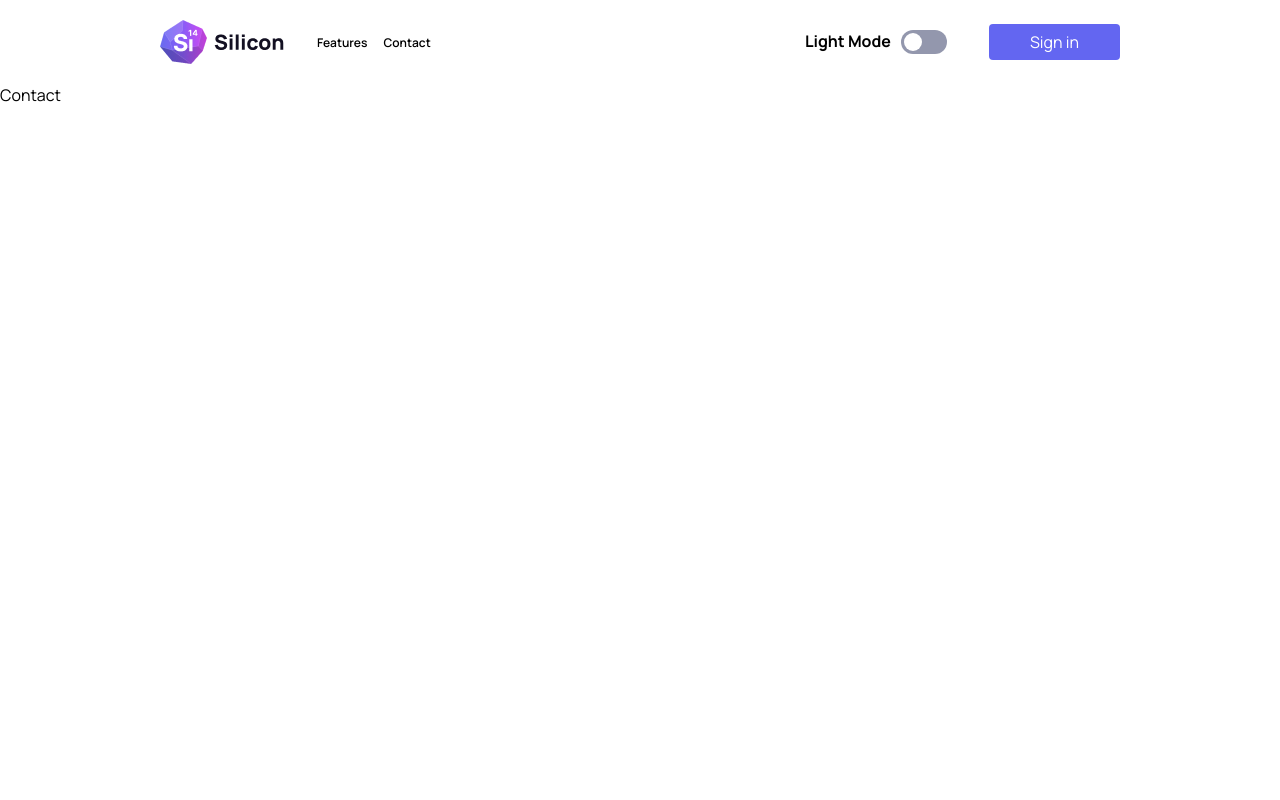
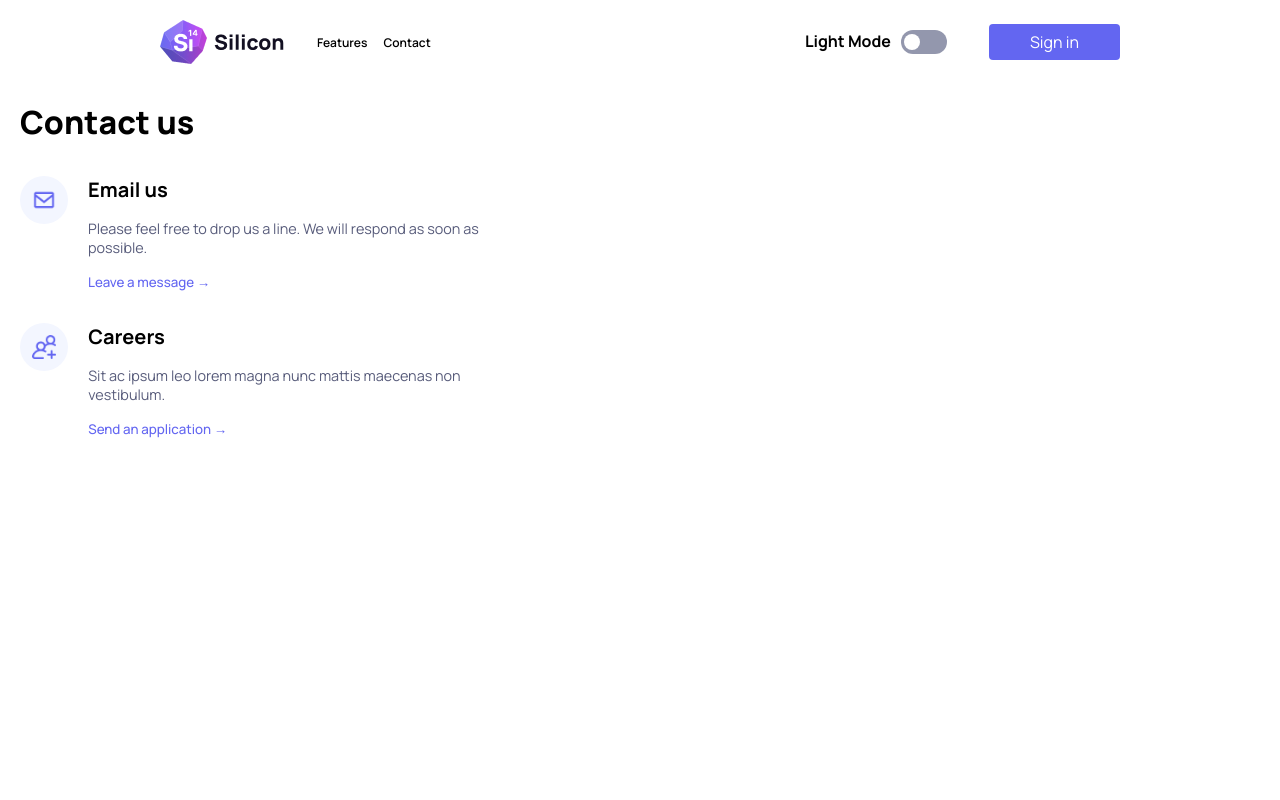
Before and after one commit to nawrazaltai/uppgift_1_html_css, a React (Vite) app: page /contact in a window 1280 px wide. Shown: the top 800 px of the page. Built offline with nearby package versions, Linux system fonts and the light colour scheme.

Commit message:
contact page upper section ui

```diff
--- a/src/Contact.jsx
+++ b/src/Contact.jsx
@@ -2,7 +2,61 @@ import React from "react";
 import { useTheme } from "./context/ThemeContext";
 
 const Contact = () => {
-  return <div style={{ display: "flex", height: "100vh" }}>Contact</div>;
+  const contactMethods = [
+    {
+      id: 0,
+      icon: "assets/envelope.png",
+      title: "Email us",
+      description:
+        "Please feel free to drop us a line. We will respond as soon as possible.",
+      cta: "Leave a message",
+    },
+    {
+      id: 1,
+      icon: "assets/add-group.png",
+      title: "Careers",
+      description:
+        "Sit ac ipsum leo lorem magna nunc mattis maecenas non vestibulum.",
+      cta: "Send an application",
+    },
+  ];
+
+  return (
+    <div className="contact_container">
+      <section className="contact_upper_section">
+        <div className="contact_upper_left">
+          <h1 className="contact_page_title">Contact us</h1>
+
+          <div className="contact_articles_container">
+            {contactMethods.map((method) => {
+              return (
+                <article className="contact_article">
+                  <div className="contact_article_icon_container">
+                    <img
+                      className="contact_article_icon"
+                      src={method.icon}
+                      alt=""
+                    />
+                  </div>
+                  <div className="contact_article_right">
+                    <h3 className="contact_article_title">{method.title}</h3>
+                    <p className="contact_article_description">
+                      {method.description}
+                    </p>
+                    <button className="contact_article_button">
+                      {method.cta}
+                    </button>
+                  </div>
+                </article>
+              );
+            })}
+          </div>
+        </div>
+
+        <div></div>
+      </section>
+    </div>
+  );
 };
 
 export default Contact;
--- a/src/components/Header/Header.jsx
+++ b/src/components/Header/Header.jsx
@@ -1,18 +1,8 @@
 import React, { useState, useEffect } from "react";
 import { useTheme } from "../../context/ThemeContext";
+import { Link } from "react-router-dom";
 
 export const Header = () => {
-  //   const [theme, setTheme] = useState("light");
-
-  //   useEffect(() => {
-  //     document.documentElement.setAttribute("data-theme", theme);
-  //   }, [theme]);
-
-  //   const toggleTheme = () => {
-  //     const newTheme = theme == "light" ? "dark" : "light";
-  //     setTheme(newTheme);
-  //   };
-
   const { theme, toggleTheme } = useTheme();
 
   return (
@@ -21,12 +11,12 @@ export const Header = () => {
         <img src="assets/Link.png" alt="Silicon Logo" />
 
         <div style={{ display: "flex", gap: "1rem" }}>
-          <a href="/" className="features_link">
+          <Link to="/" className="features_link">
             Features
-          </a>
-          <a href="/contact" className="features_link">
+          </Link>
+          <Link to="/contact" className="features_link">
             Contact
-          </a>
+          </Link>
         </div>
       </div>
 
--- a/src/context/ThemeContext.jsx
+++ b/src/context/ThemeContext.jsx
@@ -4,9 +4,7 @@ import React, { createContext, useContext, useState, useEffect } from "react";
 const ThemeContext = createContext();
 
 export const ThemeProvider = ({ children }) => {
-  const [theme, setTheme] = useState(() => {
-    return localStorage.getItem("theme") || "light";
-  });
+  const [theme, setTheme] = useState("light");
 
   useEffect(() => {
     document.documentElement.setAttribute("data-theme", theme);
@@ -14,11 +12,7 @@ export const ThemeProvider = ({ children }) => {
 
   const toggleTheme = () => {
     const newTheme = theme == "light" ? "dark" : "light";
-
     setTheme(newTheme);
-    localStorage.setItem("theme", newTheme);
-
-    return newTheme;
   };
 
   return (
--- a/src/main.jsx
+++ b/src/main.jsx
@@ -4,21 +4,26 @@ import App from "./App";
 import { Header } from "./components/Header/Header";
 import Footer from "./components/Footer/Footer";
 import Contact from "./Contact";
-import { createBrowserRouter, RouterProvider } from "react-router-dom";
+import {
+  createBrowserRouter,
+  RouterProvider,
+  BrowserRouter,
+  Routes,
+  Route,
+} from "react-router-dom";
 import { ThemeProvider } from "./context/ThemeContext";
 
-const router = createBrowserRouter([
-  { path: "/", element: <App /> },
-  { path: "/contact", element: <Contact /> },
-]);
-
 ReactDOM.createRoot(document.getElementById("root")).render(
+  <BrowserRouter>
     <React.StrictMode>
       <ThemeProvider>
         <Header />
-      {/* <App /> */}
-      <RouterProvider router={router} />
+        <Routes>
+          <Route path="/" element={<App />} />
+          <Route path="/contact" element={<Contact />} />
+        </Routes>
         <Footer />
       </ThemeProvider>
     </React.StrictMode>
+  </BrowserRouter>
 );
--- a/styles.css
+++ b/styles.css
@@ -45,7 +45,7 @@ main {
   --description-color: rgba(255, 255, 255, 0.658);
 
   .switch_inner_circle {
-    left: 25px;
+    left: 26px;
   }
 
   .ham_1,
@@ -127,8 +127,8 @@ header a {
 
 .switch_inner_circle {
   position: absolute;
-  height: 18px;
-  width: 18px;
+  height: 1rem;
+  width: 1rem;
   border-radius: 50%;
   background-color: white;
   left: 3px;
@@ -651,6 +651,88 @@ footer p {
 .subscription_button_error_container {
   display: flex;
   flex-direction: column;
+}
+
+.contact_container {
+  min-height: 100vh;
+  padding: 0 1.25em;
+  background-color: var(--background-color);
+}
+
+.contact_upper_section {
+  background-color: var(--background-color);
+  display: flex;
+  padding-top: 1em;
+  /* justify-content: center; */
+}
+
+.contact_page_title {
+  font-size: 2rem;
+  font-weight: 900;
+}
+
+.contact_articles_container {
+  display: flex;
+  flex-direction: column;
+  align-items: center;
+  justify-content: center;
+  gap: 2em;
+  padding-top: 2em;
+}
+
+.contact_article {
+  display: flex;
+  gap: 1.25em;
+  align-items: start;
+}
+
+.contact_article_icon_container {
+  background-color: var(--background-color-secondary);
+  height: 3em;
+  min-width: 3em;
+  border-radius: 50%;
+  display: flex;
+  align-items: center;
+  justify-content: center;
+}
+
+.contact_article_icon {
+  width: 50%;
+}
+
+.contact_article_right {
+  display: flex;
+  flex-direction: column;
+  gap: 1em;
+}
+
+.contact_article_title {
+  color: var(--text-color);
+  font-weight: bolder;
+  font-size: 1.25rem;
+}
+
+.contact_article_description {
+  color: #585c7b;
+  font-size: 0.9rem;
+  max-width: 90%;
+}
+
+.contact_article_button {
+  color: var(--accent-bg);
+  font-weight: 500;
+  text-align: start;
+  border: none;
+  background-color: transparent;
+
+  &::after {
+    content: " →";
+  }
+
+  &:hover {
+    color: orange;
+    cursor: pointer;
+  }
 }
 
 @media only screen and (min-width: 768px) {
```
Also changed, not shown: assets/add-group.png (added), assets/envelope.png (added). Lines whose indentation alone changed are shown as unchanged.
